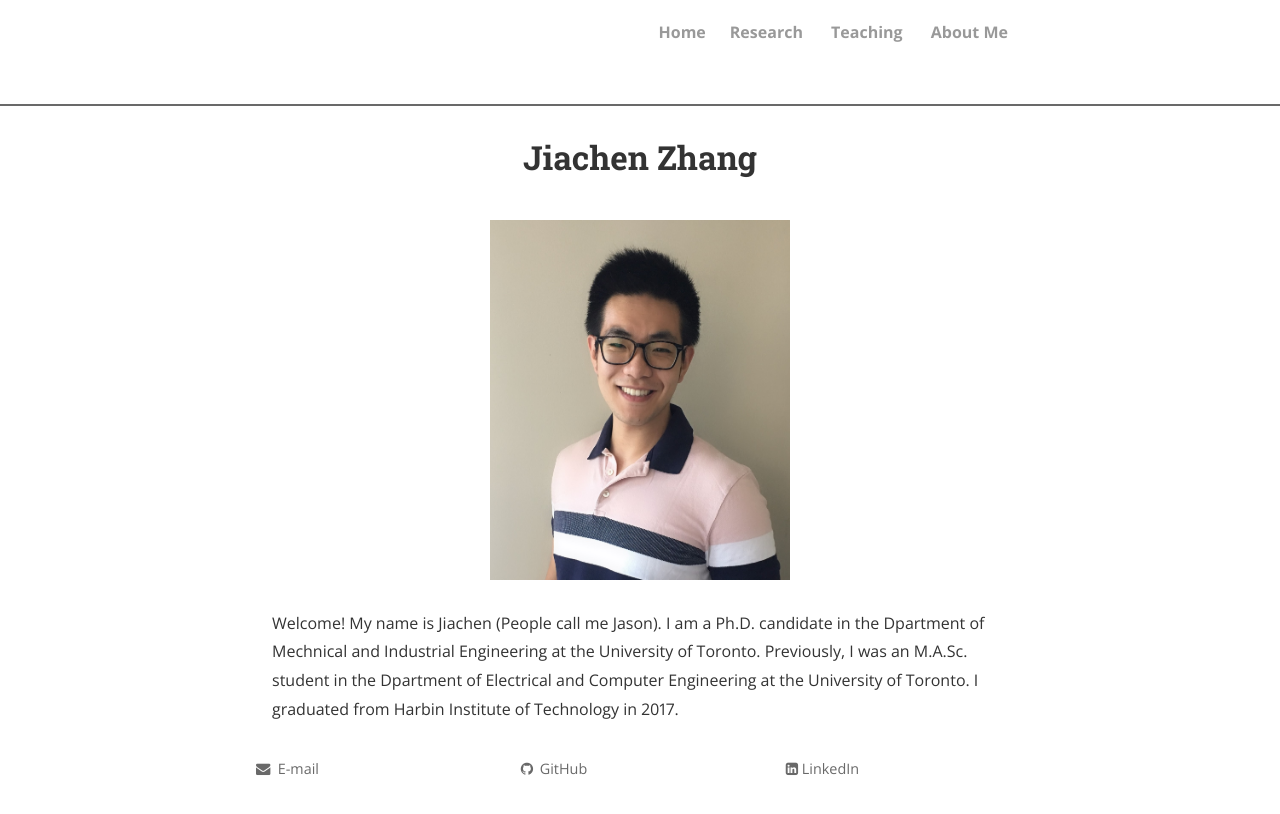
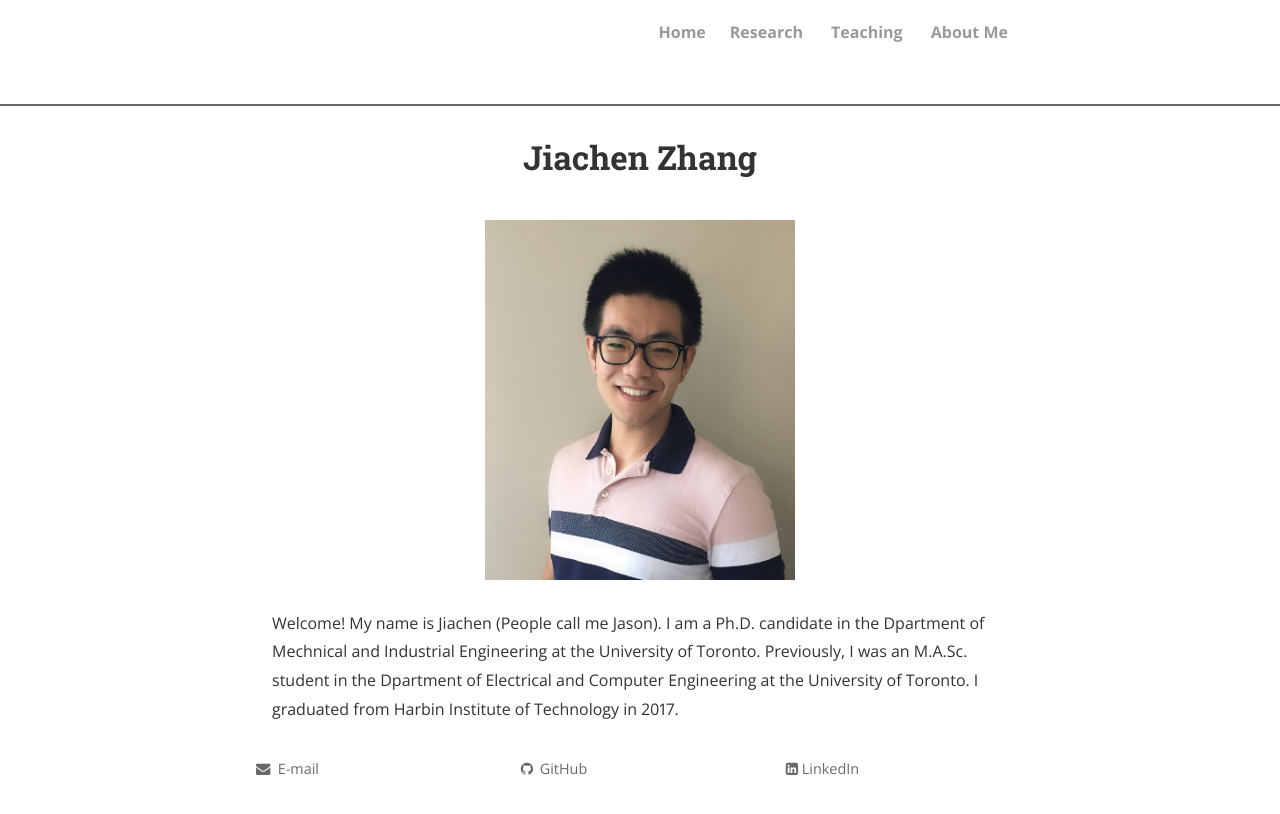
Before and after one commit to JasonZhangjc/JasonZhangjc.github.io, a Jekyll site: the page built from index.html, in a window 1280 px wide. Shown: the top 814 px of the page. Built offline with Jekyll 4.4.1, drawn with Linux system fonts in a browser that asks for light colours; nearby versions of some CDN libraries; the list of posts is cut into pages by our own code; comment, search, counter and statistics services are not loaded; a style sheet for code colours, icons or effects is not loaded.

Commit message:
Update index.html

```diff
--- a/index.html
+++ b/index.html
@@ -13,7 +13,7 @@
 </script>
 
 
-<img src="JiachenZhang_4.jpg" alt="Jiachen Zhang pic" style="width:300px;height:360px;" title="Jiachen Zhang (Photo Credit: Lexie Huang)"; algin="middle">
+<img src="JiachenZhang_4.jpg" alt="Jiachen Zhang pic" style="width:310px;height:360px;" title="Jiachen Zhang (Photo Credit: Lexie Huang)"; algin="middle">
 
 <br>
 Welcome! My name is Jiachen (People call me Jason). I am a Ph.D. candidate in the Dpartment of Mechnical and Industrial Engineering at the University of Toronto. Previously, I was an M.A.Sc. student in the Dpartment of Electrical and Computer Engineering at the University of Toronto. I graduated from Harbin Institute of Technology in 2017.
```
